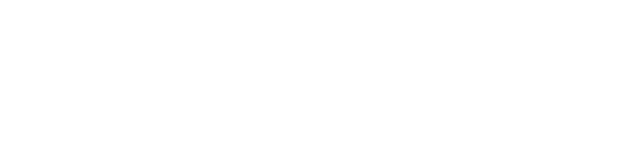
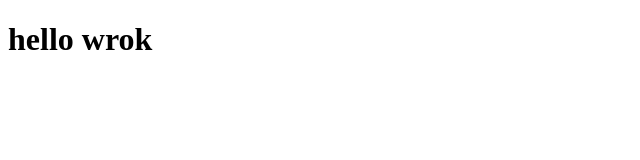
Before and after one commit to small-baby/tank-battle, a plain HTML site: page index.html in a window 1280 px wide. Shown: the whole page, without its empty margins (0-640 px from the left). Drawn offline with Linux system fonts and the light colour scheme.

Commit message:
我的第二次提交

```diff
--- a/index.html
+++ b/index.html
@@ -7,6 +7,6 @@
     <title>Document</title>
 </head>
 <body>
-
+    <h1>hello wrok</h1>
 </body>
 </html>
```
